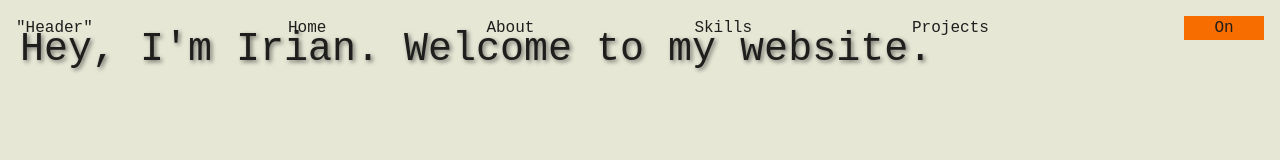
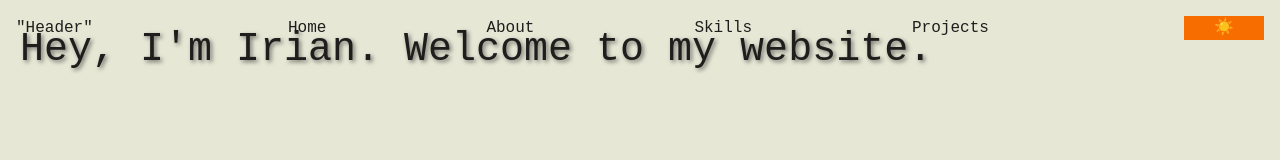
Before and after one commit to saucypilot/portfolio-website, a Next.js app: page / in a window 1280 px wide. Shown: the top 160 px of the page. Built offline with nearby package versions, Linux system fonts and the light colour scheme.

Commit message:
Got dark and light mode toggle to work

```diff
--- a/package.json
+++ b/package.json
@@ -10,6 +10,7 @@
   },
   "dependencies": {
     "next": "15.4.2",
+    "next-themes": "^0.4.6",
     "react": "19.1.0",
     "react-dom": "19.1.0",
     "three": "^0.178.0"
--- a/src/app/components/themeToggle.tsx
+++ b/src/app/components/themeToggle.tsx
@@ -1,89 +1,41 @@
-// themeToggle.tsx
 "use client";
-
-import { useLayoutEffect, useState } from "react";
-
-const THEME_KEY = "theme-preference"; // "light" | "dark" | "system"
-
-const getSystemTheme = (): "light" | "dark" =>
-  window.matchMedia("(prefers-color-scheme: dark)").matches ? "dark" : "light";
-
-const readStored = (): "light" | "dark" | null => {
-  try {
-    const v = localStorage.getItem(THEME_KEY);
-    if (v === "light" || v === "dark") return v;
-  } catch {
-    /* ignore */
-  }
-  return null;
-};
-
-const applyTheme = (theme: "light" | "dark") => {
-  document.documentElement.setAttribute("data-theme", theme === "dark" ? "dark" : "light");
-};
+import { useEffect, useState } from "react";
 
 export default function ThemeToggle() {
-  const [theme, setTheme] = useState<"light" | "dark">("light");
+  const [isDark, setIsDark] = useState(false);
 
-  // initialize as early as possible
-  useLayoutEffect(() => {
-    const stored = readStored();
-    const effective = stored ?? getSystemTheme();
-    setTheme(effective);
-    applyTheme(effective);
-
-    const media = window.matchMedia("(prefers-color-scheme: dark)");
-    const handler = (e: MediaQueryListEvent) => {
-      if (!readStored()) {
-        const sys = e.matches ? "dark" : "light";
-        setTheme(sys);
-        applyTheme(sys);
-      }
-    };
-    media.addEventListener("change", handler);
-    return () => media.removeEventListener("change", handler);
+  useEffect(() => {
+    // Load saved theme
+    const theme = localStorage.getItem("theme");
+    if (theme === "dark" || (!theme && window.matchMedia("(prefers-color-scheme: dark)").matches)) {
+      document.documentElement.classList.add("dark");
+      setIsDark(true);
+    } else {
+      document.documentElement.classList.remove("dark");
+      setIsDark(false);
+    }
   }, []);
 
-  const toggle = () => {
-    const next = theme === "dark" ? "light" : "dark";
-    setTheme(next);
-    applyTheme(next);
-    try {
-      localStorage.setItem(THEME_KEY, next);
-    } catch {}
-  };
-
-  const resetToSystem = () => {
-    localStorage.removeItem(THEME_KEY);
-    const sys = getSystemTheme();
-    setTheme(sys);
-    applyTheme(sys);
+  const toggleTheme = () => {
+    if (document.documentElement.classList.contains("dark")) {
+      document.documentElement.classList.remove("dark");
+      localStorage.setItem("theme", "light");
+      setIsDark(false);
+    } else {
+      document.documentElement.classList.add("dark");
+      localStorage.setItem("theme", "dark");
+      setIsDark(true);
+    }
   };
 
   return (
-    <div style={{ display: "flex", gap: "0.5rem", alignItems: "center" }}>
-      <button
-        id="themeToggle"
-        onClick={toggle}
-        aria-label="Toggle theme"
-        aria-pressed={theme === "dark"}
-      >
-        {theme === "dark" ? "Light" : "Dark"}
-      </button>
-      <button
-        onClick={resetToSystem}
-        style={{
-          background: "transparent",
-          border: "1px solid currentColor",
-          padding: "0.3rem 0.6rem",
-          borderRadius: "4px",
-          cursor: "pointer",
-          fontSize: "0.75rem",
-        }}
-        aria-label="Reset to system preference"
-      >
-        System
-      </button>
-    </div>
+    <button
+      id="themeToggle"
+      type="button"
+      onClick={toggleTheme}
+      aria-label="Toggle Dark Mode"
+    >
+      {isDark ? "🌙" : "☀️"}
+    </button>
   );
 }
--- a/src/app/globals.css
+++ b/src/app/globals.css
@@ -6,18 +6,17 @@
   --foreground: #1E1E1D;
 }
 
+:root.dark {
+  --background: #1E1E1D;
+  --foreground: #E7E7D6;
+}
+
+
 @theme inline {
   --color-background: var(--background);
   --color-foreground: var(--foreground);
   --font-sans: var(--font-geist-sans);
   --font-mono: var(--font-geist-mono);
-}
-
-@media (prefers-color-scheme: dark) {
-  :root {
-    --background: #1E1E1D;
-    --foreground: #E7E7D6;
-  }
 }
 
 body {
--- a/src/app/layout.tsx
+++ b/src/app/layout.tsx
@@ -24,7 +24,7 @@ export default function RootLayout({
               <li><a href="/projects">Projects</a></li>
             </ul>
           </nav>
-          <button id="themeToggle" type="button">On</button>
+          <ThemeToggle />
         </header>
         {children}
         <footer>
--- /dev/null
+++ b/tailwind.config.js
@@ -0,0 +1,13 @@
+// tailwind.config.js
+/** @type {import('tailwindcss').Config} */
+module.exports = {
+  darkMode: 'class', // This line enables toggling dark mode with a class!
+  content: [
+    "./src/**/*.{js,ts,jsx,tsx}",
+    "./src/app/**/*.{js,ts,jsx,tsx}", // Add your actual paths if different
+  ],
+  theme: {
+    extend: {},
+  },
+  plugins: [],
+}
```
Also changed, not shown: 1 other file (tests, documents, lock files or other folders).
